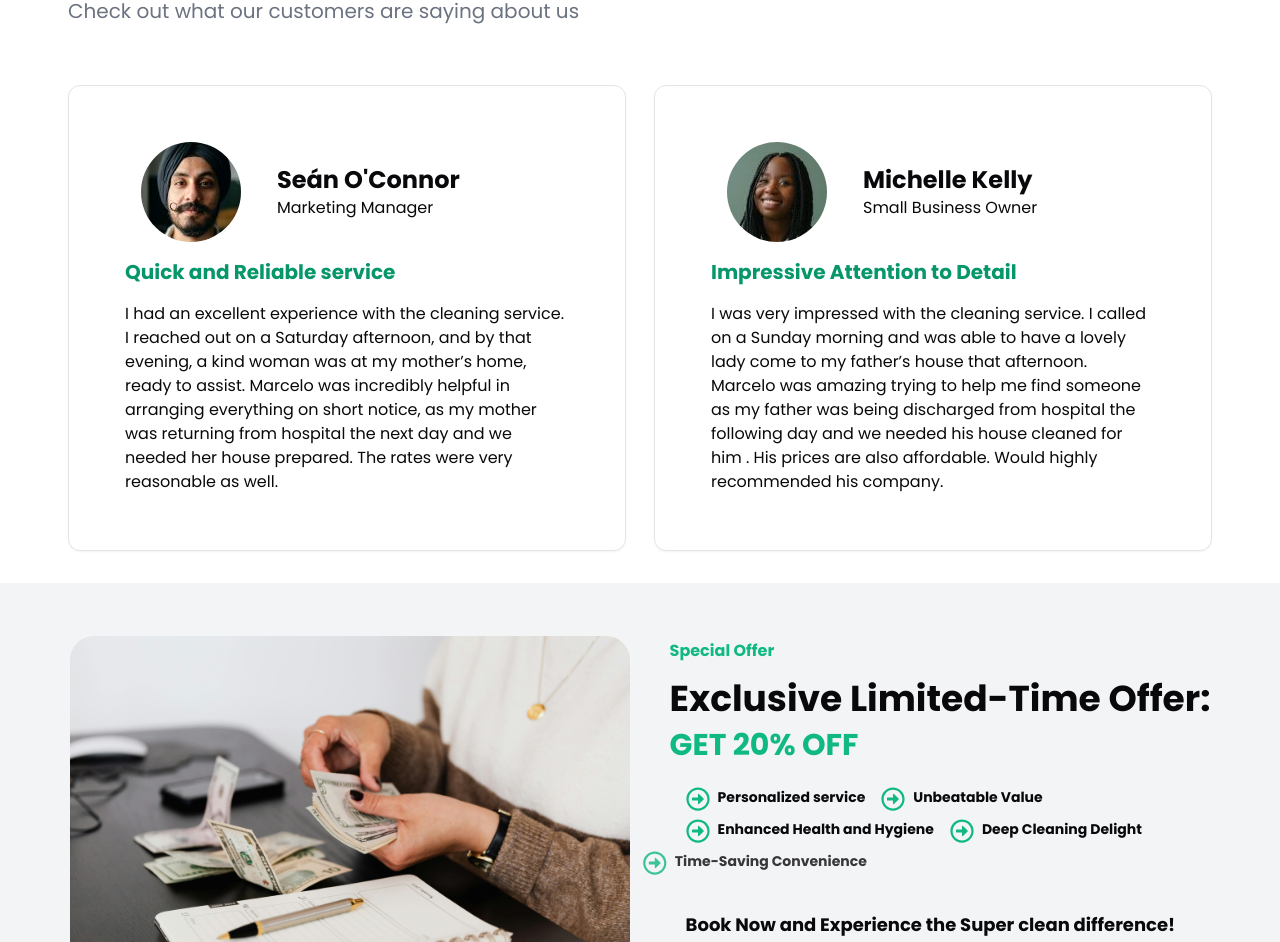
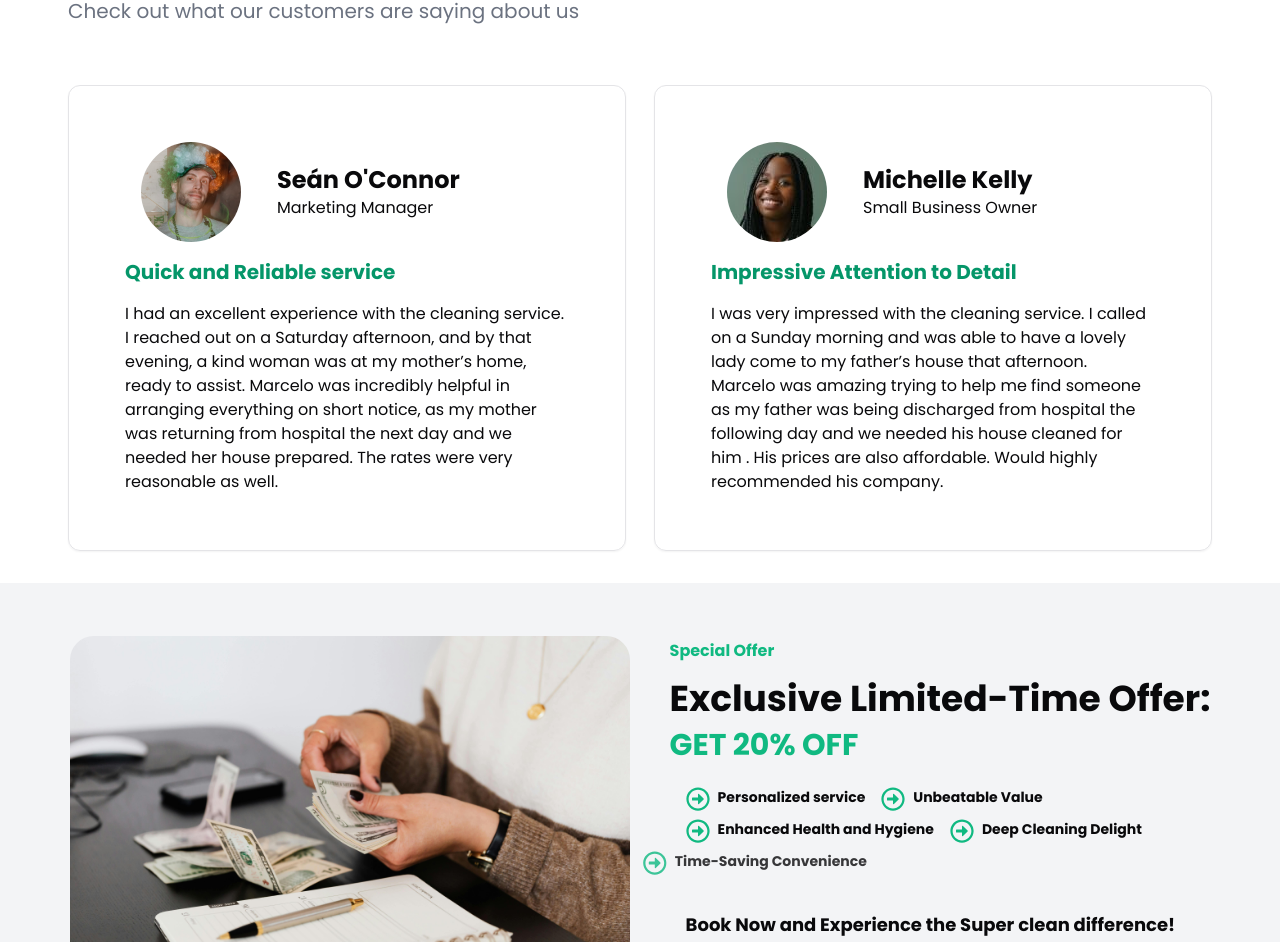
Before and after one commit to eliasacneto/web-hands-cooperative, a Next.js app: page /en in a window 1280 px wide. Shown: the part 3752-4694 px from the top of the page. Built offline with nearby package versions, Linux system fonts and the light colour scheme.

Commit message:
changed testimonial image

```diff
--- a/components/FormWorkUs/formWorkUs.tsx
+++ b/components/FormWorkUs/formWorkUs.tsx
@@ -76,7 +76,6 @@ function FormWorkUs() {
       return;
     }
 
-
     //checar esta linha de codigo abaixo, está sendo utilizada?
     const message = `Hello! I came across the Brazilian Hands website and I'd like to request a service:
 
@@ -93,7 +92,7 @@ function FormWorkUs() {
 
 Thanks!`;
 
-    const whatsappUrl = `https://wa.me/5588997652020?text=${encodeURIComponent(
+    const whatsappUrl = `https://wa.me/353833471038?text=${encodeURIComponent(
       message
     )}`;
     window.open(whatsappUrl, "_blank");
@@ -125,7 +124,9 @@ Thanks!`;
       <div
         ref={formRef} // Observando este elemento
         className={`flex z-10 lg:w-[400px]  justify-center lg:pr-10 items-center lg:justify-start lg:items-end lg:mt-10 lg:mb-10 pb-10 transition-all duration-1000 ${
-          formInView ? "opacity-100 translate-x-0" : "opacity-0 -translate-x-full"
+          formInView
+            ? "opacity-100 translate-x-0"
+            : "opacity-0 -translate-x-full"
         }`}
       >
         <Card className="w-[350px] lg:w-[400px] bg-[#E4F0FF]">
@@ -163,7 +164,6 @@ Thanks!`;
                     value={formData.skills}
                     onChange={handleInputChange}
                   />
-
                 </div>
                 <div className="flex flex-col">
                   <Select onValueChange={handleCityChange}>
--- a/components/testimonials.tsx
+++ b/components/testimonials.tsx
@@ -1,7 +1,7 @@
 import React from "react";
 import { Button } from "./ui/button";
 import Image from "next/image";
-import Samir from "../public/assets/testimonials/samir.jpg";
+import Sean from "../public/assets/testimonials/Sean.png";
 import Ada from "../public/assets/testimonials/ada.jpg";
 import { Calendar } from "lucide-react";
 import Link from "next/link";
@@ -36,8 +36,8 @@ const Testimonials = () => {
             <div className="flex flex-col lg:flex-row items-center gap-5">
               <div className="flex px-4 items-center justify-center rounded-full lg:justify-start lg:items-start">
                 <Image
-                  src={Samir}
-                  alt="Samir Rajesh"
+                  src={Sean}
+                  alt="Sean"
                   width={100}
                   height={100}
                   className="rounded-full"
```
Also changed, not shown: public/assets/testimonials/sean.png (added).
